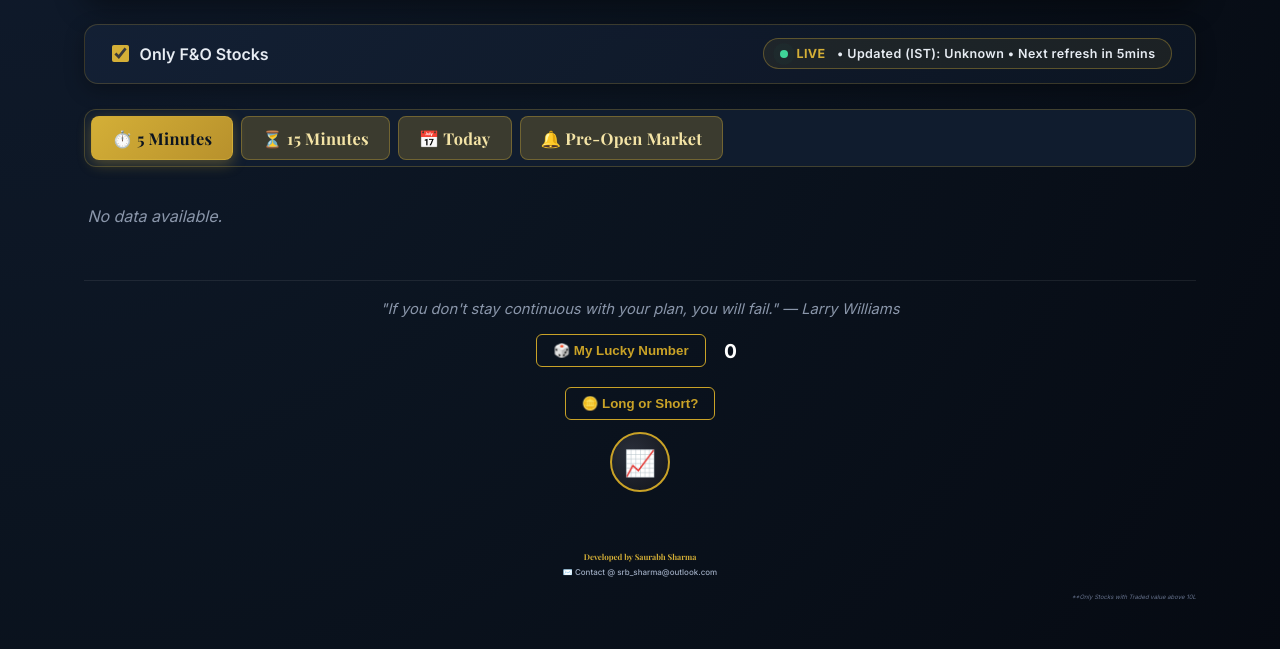
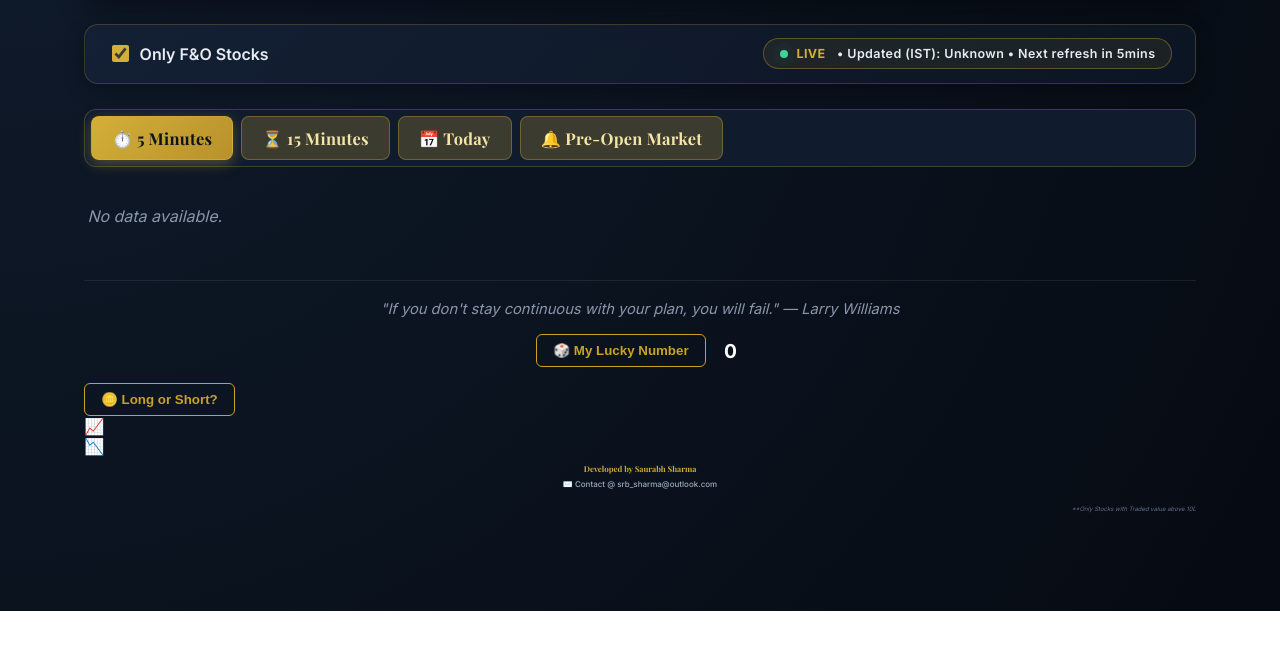
Before and after one commit to srbsharma92/priceAction3, an Astro site in the folder astro-site/: page / in a window 1280 px wide. Shown: the part 189-838 px from the top of the page. After the commit the page ends 800 px from the top, so only its background shows below. Built offline with nearby package versions, Linux system fonts and the light colour scheme; Astro itself is replaced by a stand-in of ours; no server answers.

Commit message:
Update theme.css

```diff
--- a/astro-site/src/styles/theme.css
+++ b/astro-site/src/styles/theme.css
@@ -360,60 +360,6 @@ hr {
   }
 }
 
-.coin-flip-wrap {
-  display: flex;
-  flex-direction: column;
-  align-items: center;
-  gap: 12px;
-  margin: 20px 0;
-}
-
-.coin {
-  width: 60px;
-  height: 60px;
-  position: relative;
-  transform-style: preserve-3d;
-  transition: transform 1.4s cubic-bezier(0.34, 1.56, 0.64, 1); /* slight overshoot for punch */
-}
-
-.coin-face {
-  position: absolute;
-  width: 100%;
-  height: 100%;
-  border-radius: 50%;
-  display: flex;
-  align-items: center;
-  justify-content: center;
-  font-size: 1.6rem;
-  backface-visibility: hidden;
-  border: 2px solid #c9a227;
-  background: radial-gradient(circle at 35% 35%, #2a2f3a, #10131a);
-}
-
-.coin-back {
-  transform: rotateY(180deg);
-}
-
-.coin-result {
-  font-weight: 700;
-  font-size: 1.1rem;
-  min-height: 1.5em;
-  opacity: 0;
-  transition: opacity 0.3s ease;
-}
-
-.coin-result.show {
-  opacity: 1;
-}
-
-.coin-result.long {
-  color: #2ecc71;
-}
-
-.coin-result.short {
-  color: #e74c3c;
-}
-
 @media (max-width: 640px) {
   .hero-title { font-size: 1.8rem; }
   .controls-card { flex-direction: column; align-items: stretch; }
```
